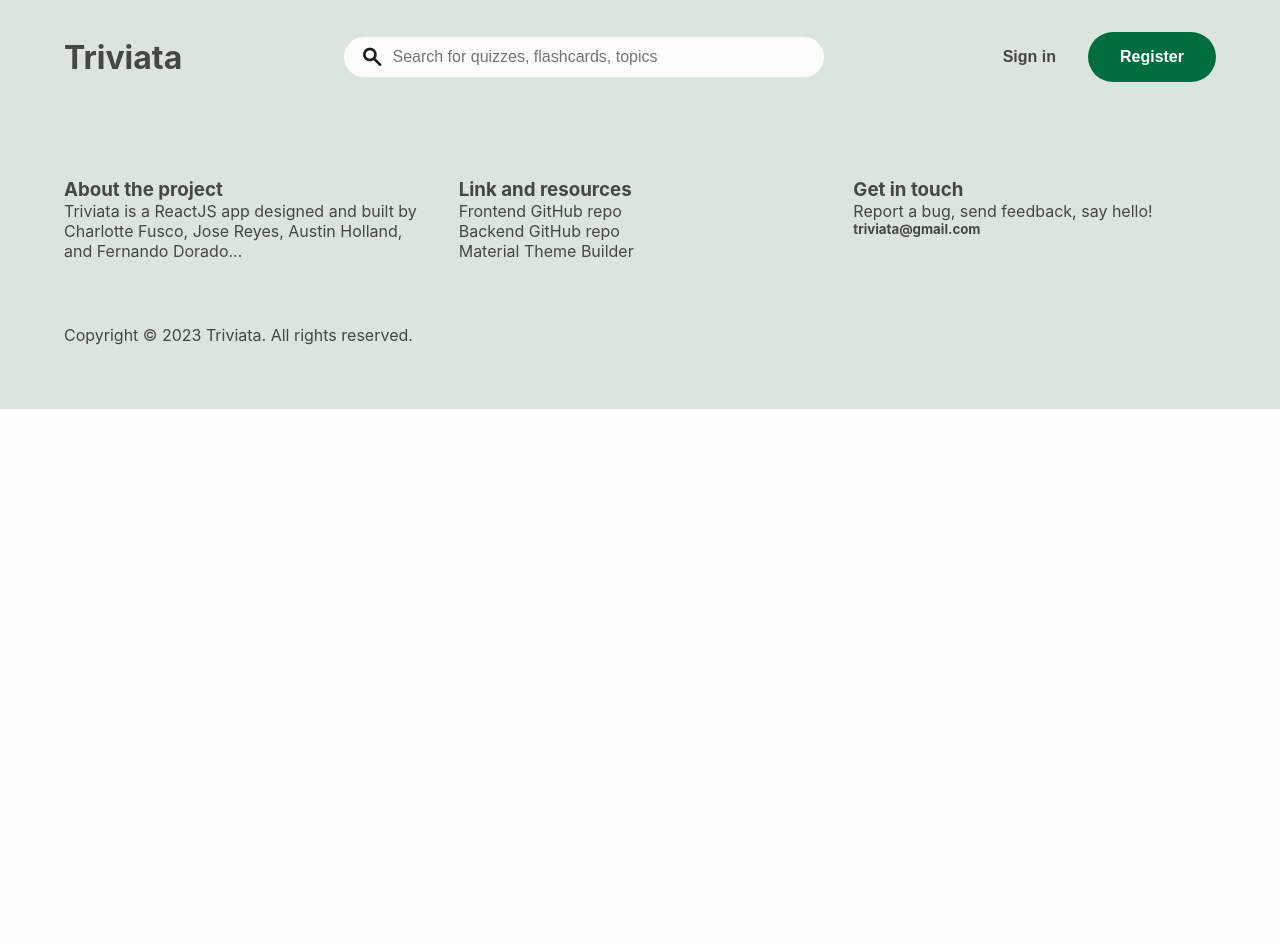
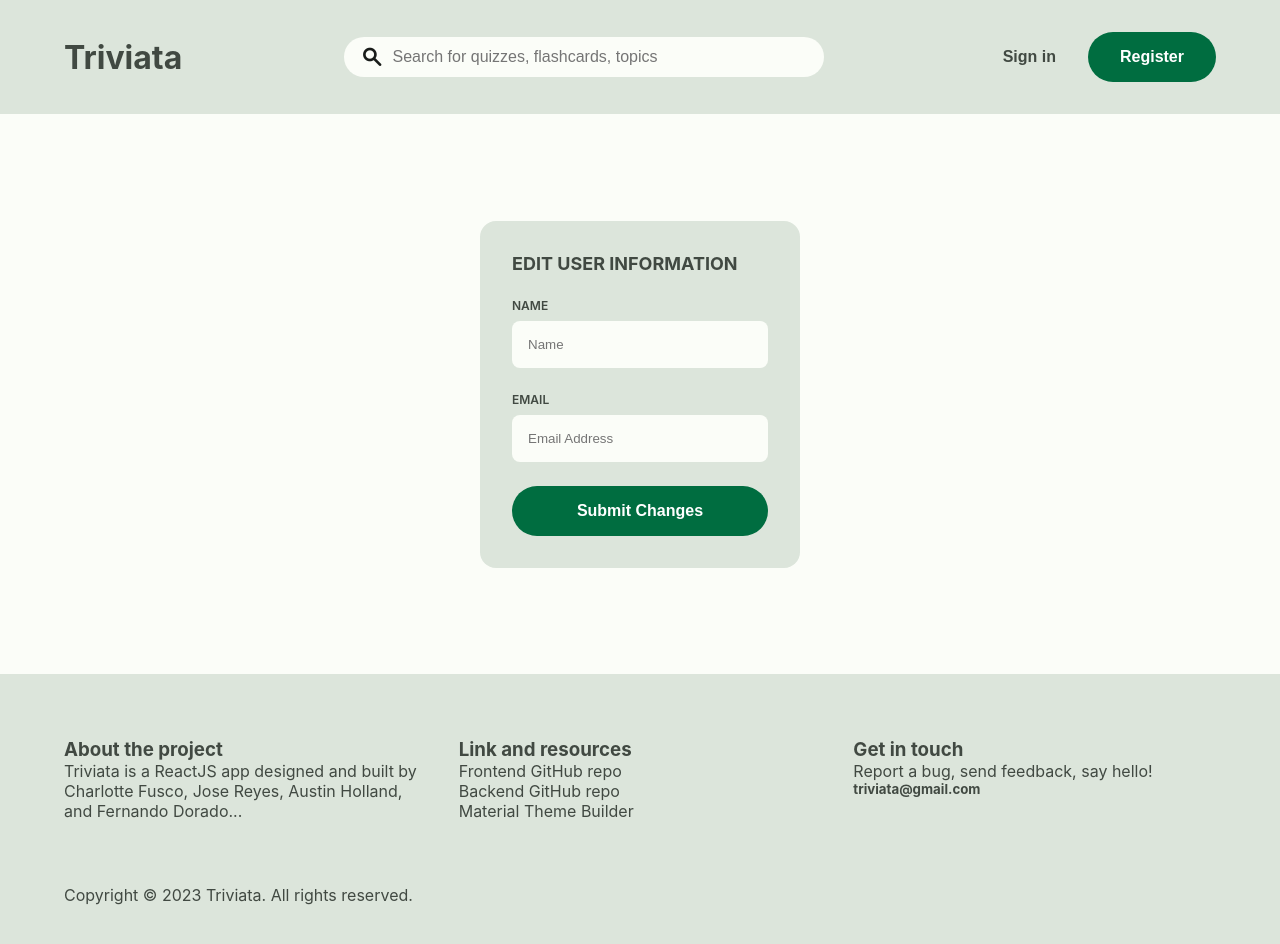
Before and after one commit to lastnameisgold/triviata_app_frontend, a React (Create React App) app in the folder triviata/: page /updateUser in a window 1280 px wide. Shown: the top 944 px of the page. Before the commit the page ends 800 px from the top, so only its background shows below. Built offline with nearby package versions, Linux system fonts and the light colour scheme.

Commit message:
Update User Form CSS

```diff
--- a/triviata/src/App.js
+++ b/triviata/src/App.js
@@ -6,7 +6,8 @@ import Create from './components/Create'
 import Bookmarks from './components/Bookmarks'
 import Profile from './components/Profile'
 import SignIn from './components/SignIn'
-import SignUp from './components/Register'
+import Register from './components/Register'
+import UpdateUser from './components/UpdateUser'
 import CreateFlashCards from './components/CreateFlashcards';
 import React, { useState, useEffect } from 'react'
 import { CheckSession } from './services/Auth'
@@ -65,8 +66,9 @@ function App() {
                     setUser={setUser}
                     toggleAuthenticated={toggleAuthenticated}
                 />}/>
+            <Route path="/updateUser" element={<UpdateUser />}/>
+            <Route path="/register" element={<Register />}/>
 
-            <Route path="/register" element={<SignUp />}/>
             <Route path="/CreateFlashCards" element={<CreateFlashCards />}/>
 
 
--- a/triviata/src/components/Profile.js
+++ b/triviata/src/components/Profile.js
@@ -21,7 +21,7 @@ export default function Profile({user, authenticated}) {
     console.log(user)
 
 
-    const NavigateToEdit = () => {
+    const NavigateToUpdate = () => {
         navigate('/updateUser')
     }
 
@@ -35,7 +35,7 @@ export default function Profile({user, authenticated}) {
                 <h3>id: {user.id}</h3>
 
                 <h3>password: {user.passwordDigest}</h3>
-                <button>Edit</button>
+                <button onClick={NavigateToUpdate}>Edit</button>
 
             </div>
         </div>
--- a/triviata/src/components/UpdateUser.js
+++ b/triviata/src/components/UpdateUser.js
@@ -1,8 +1,7 @@
 import { useState } from 'react'
-import { UpdateUser } from '../services/UserServices'
 import { useNavigate } from 'react-router-dom'
 
-const EditUser = () => {
+const UpdateUser = () => {
 
     let navigate = useNavigate()
 
@@ -25,11 +24,11 @@ const EditUser = () => {
 
 
     return (
-        <div className='update-user-container'>
-            <h3 className="input-wrapper">Edit User Information</h3>
-            <form onSubmit={handleSubmit}>
-                <div className="input-wrapper">
-                    <label htmlFor="name"></label>
+        <div className='signin-signup-container'>
+            <form className="form-container" onSubmit={handleSubmit}>
+                <h2 >Edit User Information</h2>
+                <div className="input-container">
+                    <label htmlFor="name">Name</label>
                     <input
                         onChange={handleChange}
                         name="name"
@@ -39,7 +38,7 @@ const EditUser = () => {
                         required
                     />
                 </div>
-                <div className="input-wrapper">
+                <div className="input-container">
                     <label htmlFor="email">Email</label>
                     <input
                         onChange={handleChange}
@@ -50,7 +49,7 @@ const EditUser = () => {
                         required
                     />
                 </div>
-                <button>Submit Changes</button>
+                <button className="primary-button signup-button">Submit Changes</button>
 
             </form>
         </div>
@@ -61,4 +60,4 @@ const EditUser = () => {
 
 }
 
-export default EditUser
+export default UpdateUser
```
Lines whose indentation alone changed are shown as unchanged.
